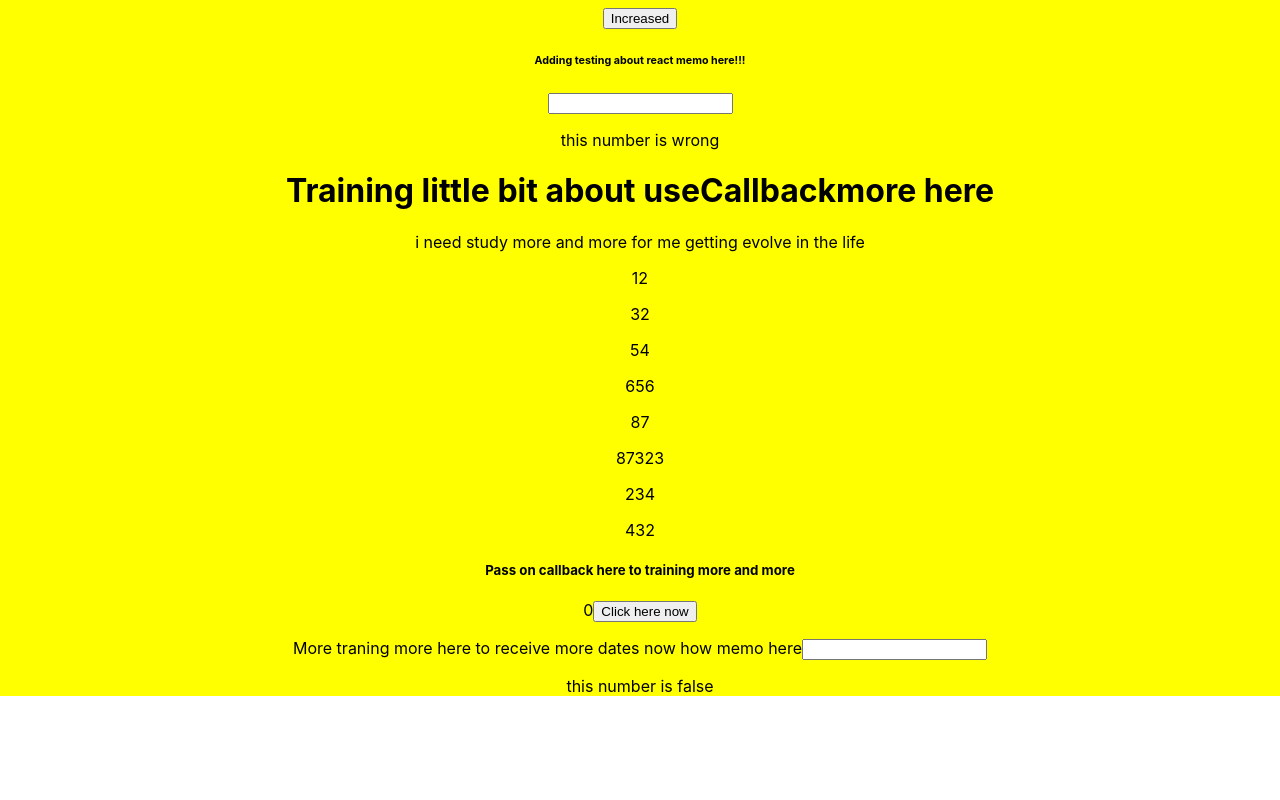
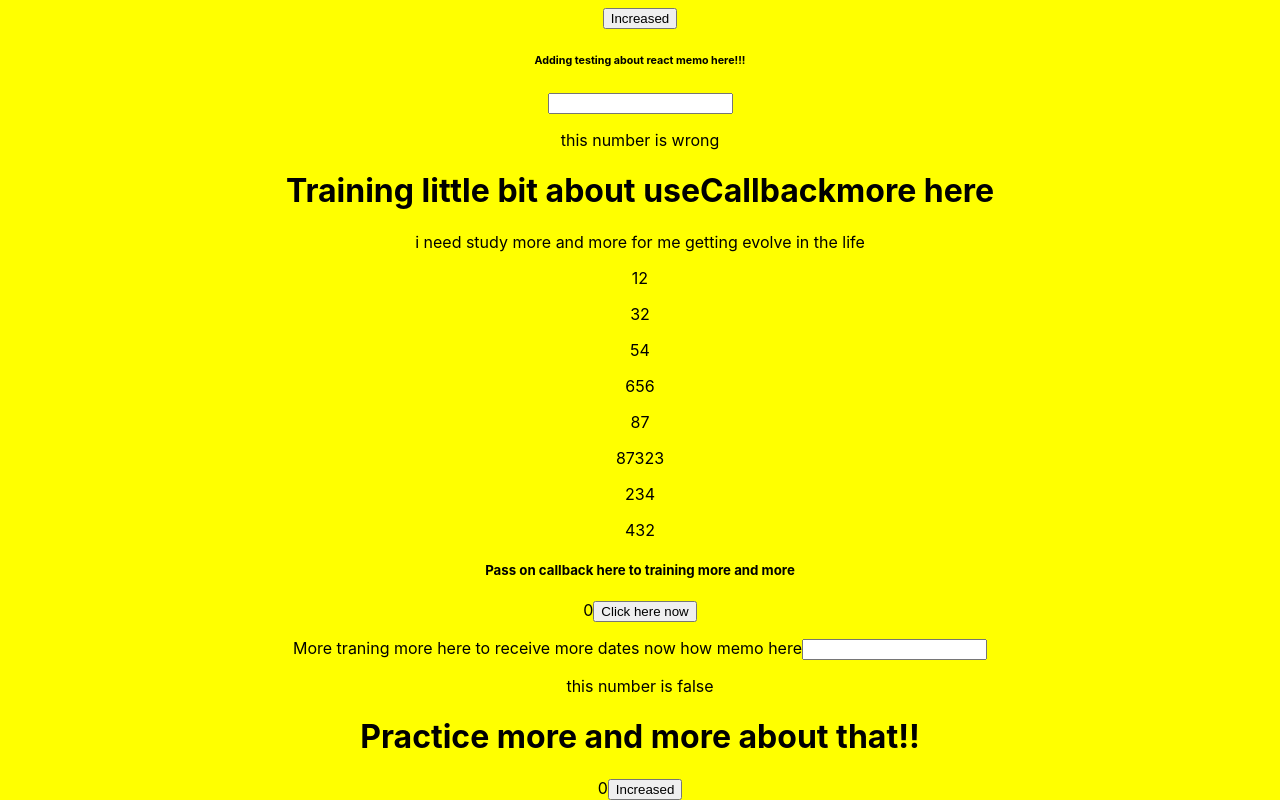
Before and after one commit to felipe-programador-18/ALL-about-Hoock, a React (Create React App) app in the folder allhoock/: page /sobre in a window 1280 px wide. Shown: the part 466-1266 px from the top of the page. Before the commit the page ends 1178 px from the top, so only its background shows below. Built offline with nearby package versions, Linux system fonts and the light colour scheme.

Commit message:
c31-add a new component into about way

```diff
--- a/allhoock/src/pages/sobre.js
+++ b/allhoock/src/pages/sobre.js
@@ -7,6 +7,7 @@ import BuildCallback from "../MoreHoock/usecallback"
 import CreateExampleMemo from "../MoreHoock/useMemo"
 import AddCallbackHere from "../CallbackandMemo/ReceiveCallback"
 import MoreMemoHere from "../CallbackandMemo/ReceiveMemohere"
+import PracticeEffect from "../Componente/moreEffective"
 
 
 const Sobre = ( ) => {
@@ -38,6 +39,8 @@ const Sobre = ( ) => {
      <CreateExampleMemo/>
      <AddCallbackHere/>
      <MoreMemoHere/>
+
+     <PracticeEffect/>
       </div>
     </>)
 }
```
